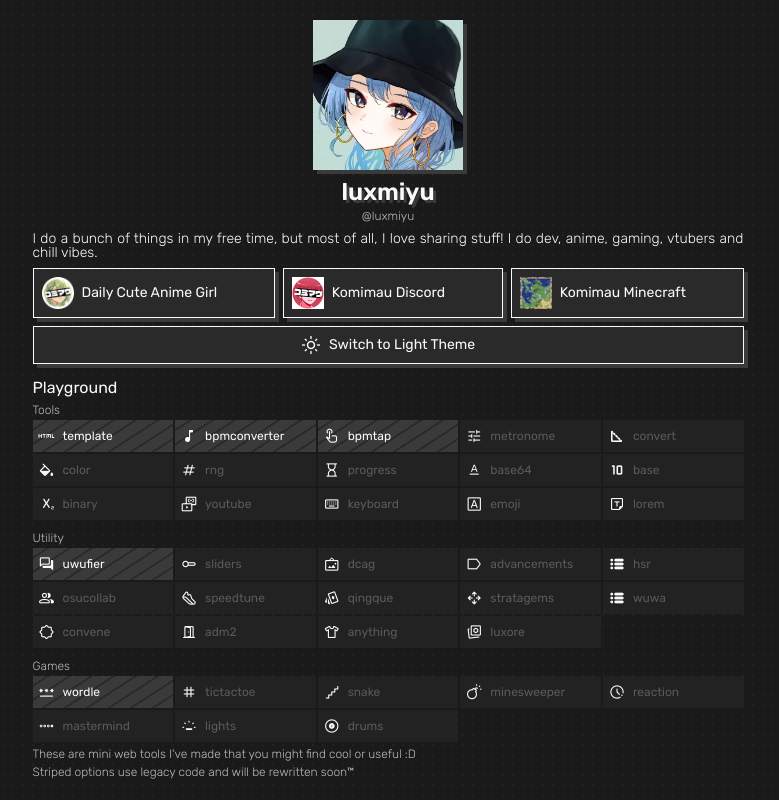
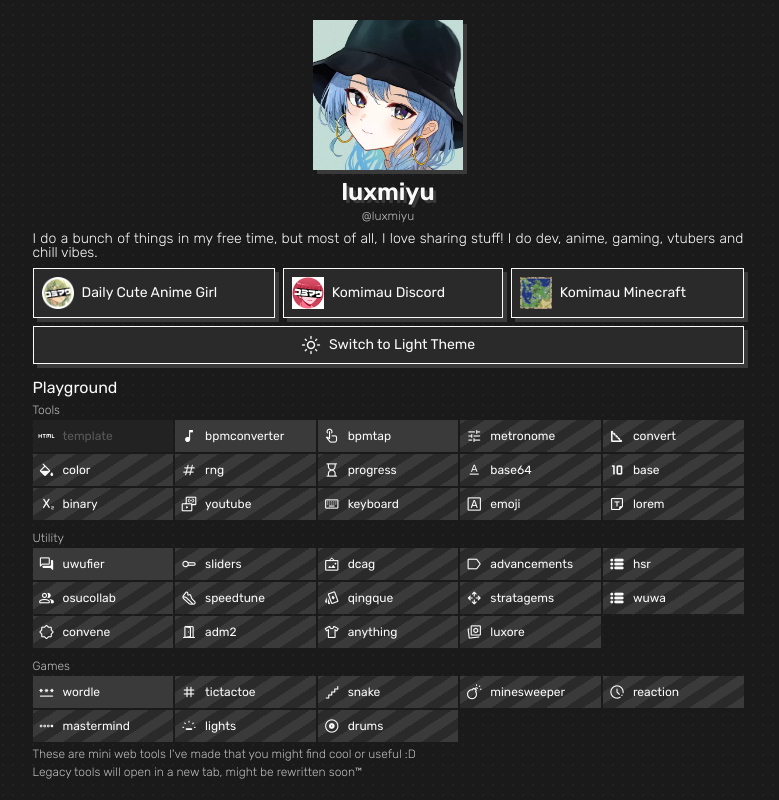
Before and after one commit to luxmiyu/luxmiyu.com, a SvelteKit app: page / in a window 1280 px wide. Shown: the top 800 px of the page, without its empty margins (252-1031 px from the left). Built offline with nearby package versions, Linux system fonts and the light colour scheme; no server answers.

Commit message:
rewrite tool statuses

```diff
--- a/src/lib/components/root/Playground.svelte
+++ b/src/lib/components/root/Playground.svelte
@@ -1,12 +1,13 @@
 <script lang="ts">
   import Icon from '../Icon.svelte'
+  import { legacy, disabled } from '../../../params/legacy'
 
   let {
     tabs,
   }: {
     tabs: {
       name: string
-      tools: { name: string; icon: string; status?: string }[]
+      tools: { name: string; icon: string }[]
     }[]
   } = $props()
 </script>
@@ -16,19 +17,24 @@
     <div class="tab">
       <p class="subtitle">{tab.name}</p>
       <section>
-        {#each tab.tools as { icon, name, status }}
+        {#each tab.tools as { icon, name }}
+          {#if disabled.includes(name)}
+            <div class="tool disabled">
+              <Icon name={icon} size="16px" />
+              <p>{name}</p>
+            </div>
+          {:else}
             <a
               class="tool"
               href="/{name}"
-            class:ready={status === 'ready'}
-            class:wip={status === 'wip'}
-            class:no={status === 'no'}
-            class:golden={status === 'golden'}
-            target={status === 'wip' ? '_blank' : '_self'}
+              class:legacy={legacy.includes(name)}
+              class:disabled={disabled.includes(name)}
+              target={legacy.includes(name) ? '_blank' : '_self'}
             >
               <Icon name={icon} size="16px" />
               <p>{name}</p>
             </a>
+          {/if}
         {/each}
       </section>
     </div>
@@ -74,28 +80,24 @@
           color: var(--text)
           font-size: 12px
           font-weight: 400
-          background: var(--input)
+          background-color: var(--input)
 
           user-select: none
 
-          &.wip
-            background: repeating-linear-gradient(
+          &.legacy
+            background-image: repeating-linear-gradient(
               -33deg,
               var(--input),
               var(--input) 10px,
               var(--card) 10px,
-              var(--card) 12px
+              var(--card) 20px
             )
-
-          &.golden
-            border: 2px solid var(--yellow)
 
           &:hover
             background: var(--input-hover)
 
-          &.no
+          &.disabled
             cursor: not-allowed
-            pointer-events: none
             background: var(--background-dots)
             color: var(--text-disabled)
 </style>
--- /dev/null
+++ b/src/params/legacy.ts
@@ -0,0 +1,43 @@
+export const legacy = [
+  'metronome',
+  'convert',
+  'color',
+  'rng',
+  'progress',
+  'base64',
+  'base',
+  'binary',
+  'youtube',
+  'keyboard',
+  'emoji',
+  'lorem',
+
+  'sliders',
+  'dcag',
+  'advancements',
+  'hsr',
+  'osucollab',
+  'speedtune',
+  'qingque',
+  'stratagems',
+  'wuwa',
+  'convene',
+  'adm2',
+  'anything',
+  'luxore',
+
+  'tictactoe',
+  'snake',
+  'minesweeper',
+  'reaction',
+  'mastermind',
+  'lights',
+  'drums',
+
+  'hsr_old',
+]
+export const disabled = ['template']
+
+export function match(value: string): boolean {
+  return legacy.includes(value)
+}
--- a/src/routes/+page.svelte
+++ b/src/routes/+page.svelte
@@ -18,53 +18,53 @@
     {
       name: 'Tools',
       tools: [
-        { status: 'wip', icon: 'html', name: 'template' },
-        { status: 'wip', icon: 'music_note', name: 'bpmconverter' },
-        { status: 'wip', icon: 'touch_app', name: 'bpmtap' },
-        { status: 'no', icon: 'tune', name: 'metronome' },
-        { status: 'no', icon: 'square_foot', name: 'convert' },
-        { status: 'no', icon: 'colors', name: 'color' },
-        { status: 'no', icon: 'numbers', name: 'rng' },
-        { status: 'no', icon: 'hourglass', name: 'progress' },
-        { status: 'no', icon: 'text_format', name: 'base64' },
-        { status: 'no', icon: 'timer_10', name: 'base' },
-        { status: 'no', icon: 'subscript', name: 'binary' },
-        { status: 'no', icon: 'media_link', name: 'youtube' },
-        { status: 'no', icon: 'keyboard', name: 'keyboard' },
-        { status: 'no', icon: 'font_download', name: 'emoji' },
-        { status: 'no', icon: 'sticky_note', name: 'lorem' },
+        { icon: 'html', name: 'template' },
+        { icon: 'music_note', name: 'bpmconverter' },
+        { icon: 'touch_app', name: 'bpmtap' },
+        { icon: 'tune', name: 'metronome' },
+        { icon: 'square_foot', name: 'convert' },
+        { icon: 'colors', name: 'color' },
+        { icon: 'numbers', name: 'rng' },
+        { icon: 'hourglass', name: 'progress' },
+        { icon: 'text_format', name: 'base64' },
+        { icon: 'timer_10', name: 'base' },
+        { icon: 'subscript', name: 'binary' },
+        { icon: 'media_link', name: 'youtube' },
+        { icon: 'keyboard', name: 'keyboard' },
+        { icon: 'font_download', name: 'emoji' },
+        { icon: 'sticky_note', name: 'lorem' },
       ], //.toSorted((a, b) => a.name.localeCompare(b.name)),
     },
     {
       name: 'Utility',
       tools: [
-        { status: 'wip', icon: 'forum', name: 'uwufier' },
-        { status: 'no', icon: 'switches', name: 'sliders' },
-        { status: 'no', icon: 'wall_art', name: 'dcag' },
-        { status: 'no', icon: 'label', name: 'advancements' },
-        { status: 'no', icon: 'lists', name: 'hsr' },
-        { status: 'no', icon: 'group', name: 'osucollab' },
-        { status: 'no', icon: 'steps', name: 'speedtune' },
-        { status: 'no', icon: 'playing_cards', name: 'qingque' },
-        { status: 'no', icon: 'open_with', name: 'stratagems' },
-        { status: 'no', icon: 'lists', name: 'wuwa' },
-        { status: 'no', icon: 'brightness_empty', name: 'convene' },
-        { status: 'no', icon: 'door_open', name: 'adm2' },
-        { status: 'no', icon: 'apparel', name: 'anything' },
-        { status: 'no', icon: 'stack_hexagon', name: 'luxore' },
+        { icon: 'forum', name: 'uwufier' },
+        { icon: 'switches', name: 'sliders' },
+        { icon: 'wall_art', name: 'dcag' },
+        { icon: 'label', name: 'advancements' },
+        { icon: 'lists', name: 'hsr' },
+        { icon: 'group', name: 'osucollab' },
+        { icon: 'steps', name: 'speedtune' },
+        { icon: 'playing_cards', name: 'qingque' },
+        { icon: 'open_with', name: 'stratagems' },
+        { icon: 'lists', name: 'wuwa' },
+        { icon: 'brightness_empty', name: 'convene' },
+        { icon: 'door_open', name: 'adm2' },
+        { icon: 'apparel', name: 'anything' },
+        { icon: 'stack_hexagon', name: 'luxore' },
       ], //.toSorted((a, b) => a.name.localeCompare(b.name)),
     },
     {
       name: 'Games',
       tools: [
-        { status: 'wip', icon: 'password', name: 'wordle' },
-        { status: 'no', icon: 'grid_3x3', name: 'tictactoe' },
-        { status: 'no', icon: 'floor', name: 'snake' },
-        { status: 'no', icon: 'bomb', name: 'minesweeper' },
-        { status: 'no', icon: 'pace', name: 'reaction' },
-        { status: 'no', icon: 'page_control', name: 'mastermind' },
-        { status: 'no', icon: 'backlight_low', name: 'lights' },
-        { status: 'no', icon: 'album', name: 'drums' },
+        { icon: 'password', name: 'wordle' },
+        { icon: 'grid_3x3', name: 'tictactoe' },
+        { icon: 'floor', name: 'snake' },
+        { icon: 'bomb', name: 'minesweeper' },
+        { icon: 'pace', name: 'reaction' },
+        { icon: 'page_control', name: 'mastermind' },
+        { icon: 'backlight_low', name: 'lights' },
+        { icon: 'album', name: 'drums' },
       ], //.toSorted((a, b) => a.name.localeCompare(b.name)),
     },
   ]
@@ -104,7 +104,7 @@
       <p class="subtitle">
         These are mini web tools I've made that you might find cool or useful :D
       </p>
-      <p class="subtitle">Striped options use legacy code and will be rewritten soon&trade;</p>
+      <p class="subtitle">Legacy tools will open in a new tab, might be rewritten soon&trade;</p>
     </section>
 
     <section>
@@ -199,7 +199,11 @@
       <p class="subtitle">Discontinued stuff, here for archiving purposes</p>
       <Masonry>
         <Link url="https://dcag.luxmiyu.com/" icon="/icon/link.png" label="dcag.luxmiyu.com" />
-        <Link url="https://luxmiyu.com/hsr_old" icon="/icon/link.png" label="luxmiyu.com/hsr_old" />
+        <Link
+          url="https://legacy.luxmiyu.com/hsr_old"
+          icon="/icon/link.png"
+          label="luxmiyu.com/hsr_old"
+        />
       </Masonry>
     </section>
   </Container>
--- /dev/null
+++ b/src/routes/[legacy_tool=legacy]/+server.ts
@@ -0,0 +1,5 @@
+import { redirect } from '@sveltejs/kit'
+
+export function GET({ url }) {
+  return redirect(301, `https://legacy.luxmiyu.com${url.pathname}${url.search}`)
+}
```
Lines whose indentation alone changed are shown as unchanged.
